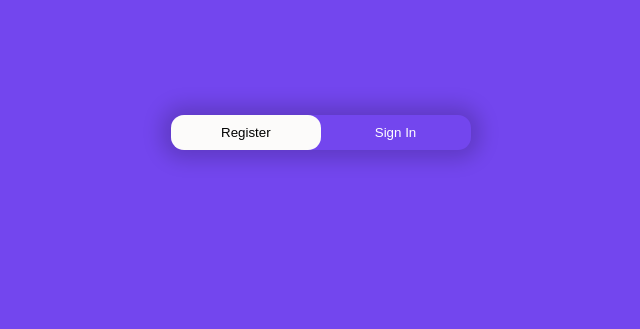
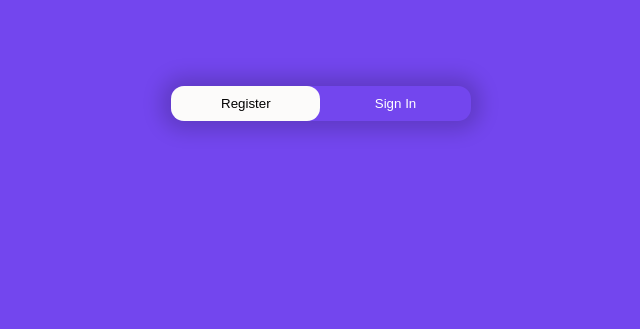
Before and after one commit to AllenKayy/Assignment, a plain HTML site: page Registration site/index.html in a window 1280 px wide. Shown: the part 471-800 px from the top of the page, without its empty margins (309-949 px from the left). Drawn offline with Linux system fonts and the light colour scheme.

Commit message:
modified

```diff
--- a/Registration site/style.css
+++ b/Registration site/style.css
@@ -13,10 +13,9 @@ html {
 }
 
 .main_page {
-  width: 0 auto;
   margin: auto;
   max-width: 500px;
-  margin-top: 5%;
+  margin-top: 4%;
   width: fit-content;
   overflow-x: hidden;
   position: relative;
@@ -34,7 +33,7 @@ html {
 
 .button_box {
   width: 300px;
-  margin: 32% auto 10%;
+  margin: 28% auto 10%;
   position: relative;
   box-shadow: 0 0 20px 9px #0808082d;
   border-radius: 13px;
@@ -53,7 +52,7 @@ html {
   top: 0;
   left: 0;
   position: absolute;
-  width: 150px;
+  width: 149px;
   height: 100%;
   background: #fcfbfa;
   border-radius: 13px;
@@ -65,3 +64,10 @@ html {
   background-position: initial;
   border-radius: 12px;
 }
+
+/* #replit_link {
+  color: #fff;
+  text-decoration: none;
+  font-size: 16px;
+  padding-left: 45px;
+} */
```
Also changed, not shown: Registration site/index.html (+2 -2 lines).
